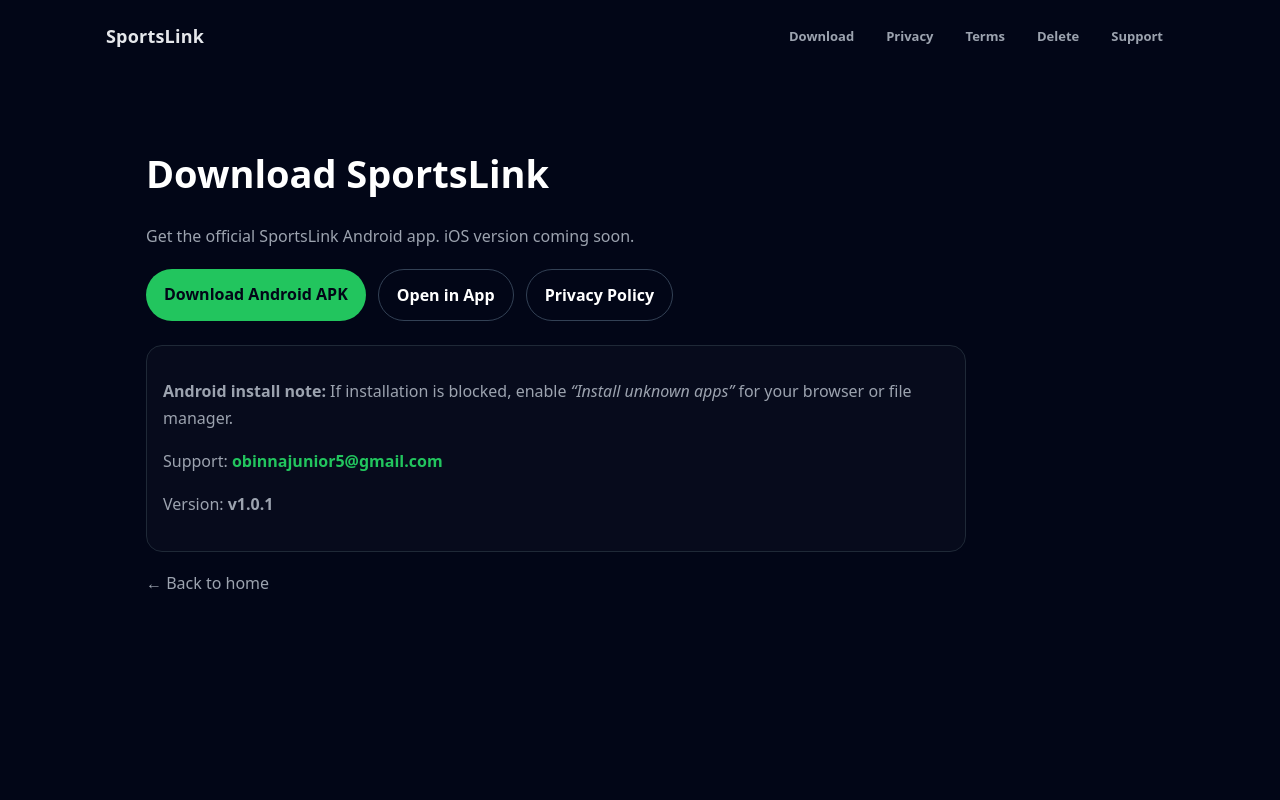
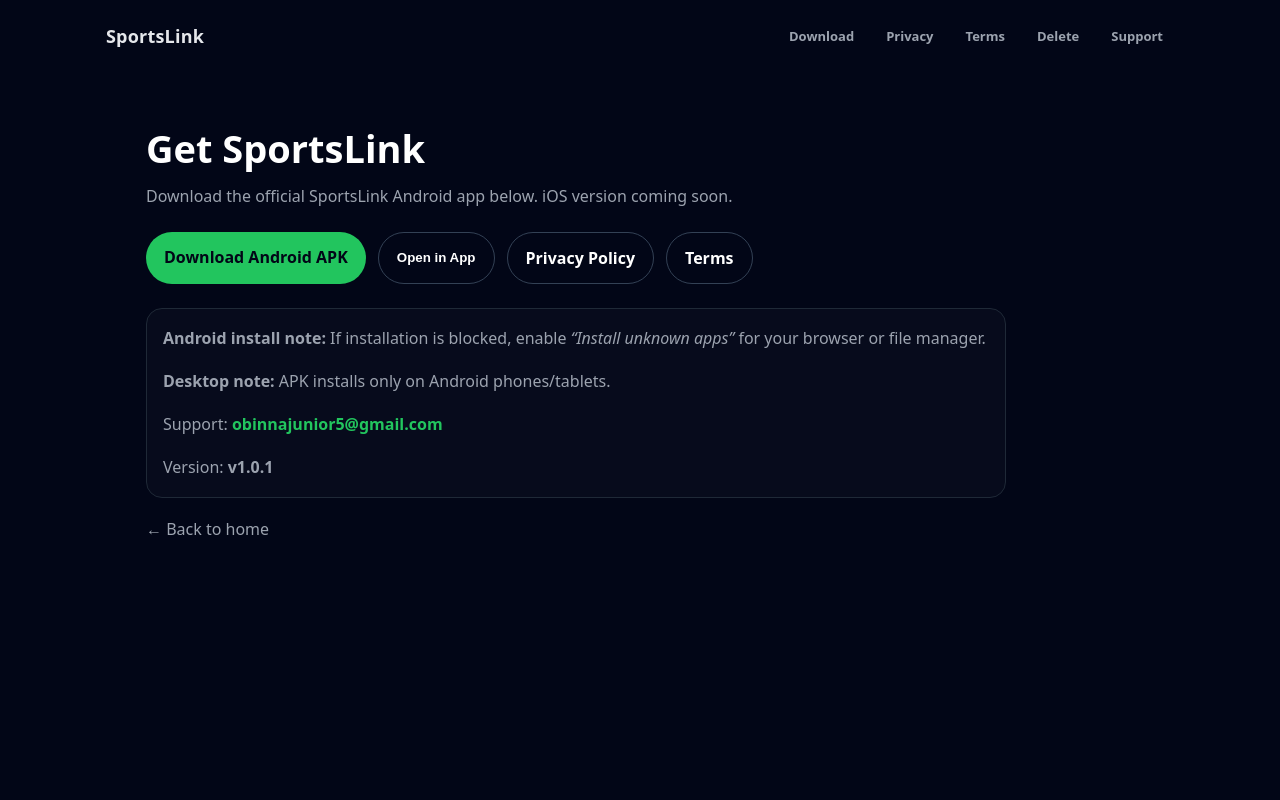
Before and after one commit to obinnakaka/sportslink-web, a Next.js app: page /download in a window 1280 px wide. Shown: the top 800 px of the page. Built offline with nearby package versions, Linux system fonts and the light colour scheme.

Commit message:
Update download page: Android open intent

```diff
--- a/app/download/page.tsx
+++ b/app/download/page.tsx
@@ -1,10 +1,39 @@
+// app/download/page.tsx
+"use client";
+
+import React, { useMemo } from "react";
 import Link from "next/link";
 
 const SUPPORT_EMAIL = "obinnajunior5@gmail.com";
+
+// ✅ Your APK release link
 const APK_URL =
   "https://github.com/obinnakaka/sportslink-web/releases/download/v1.0.1/SportsLink-v1.0.1.apk";
 
+// ✅ Your Android package (from app.json)
+const ANDROID_PACKAGE = "com.obinnaokeke.sportslink";
+
+// ✅ Your app scheme (from app.json)
+const APP_SCHEME = "sportslinkmobile";
+
+// Android best-practice deep link open (Intent URI)
+function buildAndroidIntentUrl() {
+  // This will try to open the app; if not installed, Android shows an option / fails gracefully.
+  return `intent://open#Intent;scheme=${APP_SCHEME};package=${ANDROID_PACKAGE};end`;
+}
+
 export default function DownloadPage() {
+  const { isAndroid, isIOS } = useMemo(() => {
+    if (typeof navigator === "undefined") return { isAndroid: false, isIOS: false };
+    const ua = navigator.userAgent || "";
+    return {
+      isAndroid: /Android/i.test(ua),
+      isIOS: /iPhone|iPad|iPod/i.test(ua),
+    };
+  }, []);
+
+  const androidOpenUrl = buildAndroidIntentUrl();
+
   return (
     <main
       style={{
@@ -15,14 +44,16 @@
         fontFamily: "system-ui, sans-serif",
       }}
     >
-      <h1 style={{ fontSize: 38, fontWeight: 900 }}>Download SportsLink</h1>
+      {/* Title */}
+      <h1 style={{ fontSize: 38, fontWeight: 900, margin: 0 }}>Get SportsLink</h1>
 
-      <p style={{ color: "#9ca3af", marginTop: 8 }}>
-        Get the official SportsLink Android app. iOS version coming soon.
+      <p style={{ color: "#9ca3af", marginTop: 10, maxWidth: 820, lineHeight: 1.6 }}>
+        Download the official SportsLink Android app below. iOS version coming soon.
       </p>
 
       {/* Buttons */}
       <div style={{ marginTop: 22, display: "flex", gap: 12, flexWrap: "wrap" }}>
+        {/* Download APK */}
         <a
           href={APK_URL}
           target="_blank"
@@ -39,8 +70,10 @@
           Download Android APK
         </a>
 
-        <Link
-          href="/open"
+        {/* Open in App */}
+        {isAndroid ? (
+          <a
+            href={androidOpenUrl}
             style={{
               padding: "14px 18px",
               borderRadius: 999,
@@ -51,8 +84,32 @@
             }}
           >
             Open in App
-        </Link>
+          </a>
+        ) : (
+          <button
+            type="button"
+            onClick={() => {
+              alert(
+                isIOS
+                  ? "iPhone note: SportsLink iOS app is not available yet. (TestFlight/App Store coming soon.)"
+                  : "Open in App works on Android when the app is installed."
+              );
+            }}
+            style={{
+              padding: "14px 18px",
+              borderRadius: 999,
+              border: "1px solid #334155",
+              color: "white",
+              fontWeight: 800,
+              background: "transparent",
+              cursor: "pointer",
+            }}
+          >
+            Open in App
+          </button>
+        )}
 
+        {/* Privacy / Terms */}
         <Link
           href="/privacy"
           style={{
@@ -66,39 +123,67 @@
         >
           Privacy Policy
         </Link>
+
+        <Link
+          href="/terms"
+          style={{
+            padding: "14px 18px",
+            borderRadius: 999,
+            border: "1px solid #334155",
+            color: "white",
+            fontWeight: 800,
+            textDecoration: "none",
+          }}
+        >
+          Terms
+        </Link>
       </div>
 
       {/* Info box */}
       <div
         style={{
           marginTop: 24,
-          maxWidth: 820,
+          maxWidth: 860,
           border: "1px solid #1f2937",
           borderRadius: 16,
           padding: 16,
           background: "rgba(255,255,255,0.02)",
         }}
       >
+        <p style={{ color: "#9ca3af", lineHeight: 1.7, marginTop: 0 }}>
+          <strong>Android install note:</strong> If installation is blocked, enable{" "}
+          <em>“Install unknown apps”</em> for your browser or file manager.
+        </p>
+
+        {isAndroid ? (
           <p style={{ color: "#9ca3af", lineHeight: 1.7 }}>
-          <strong>Android install note:</strong> If installation is blocked,
-          enable <em>“Install unknown apps”</em> for your browser or file manager.
+            <strong>Android tip:</strong> After installing, come back here and tap{" "}
+            <strong>Open in App</strong>.
           </p>
+        ) : isIOS ? (
+          <p style={{ color: "#9ca3af", lineHeight: 1.7 }}>
+            <strong>iPhone note:</strong> APK files cannot install on iPhone. The iOS build will be
+            available via TestFlight/App Store soon.
+          </p>
+        ) : (
+          <p style={{ color: "#9ca3af", lineHeight: 1.7 }}>
+            <strong>Desktop note:</strong> APK installs only on Android phones/tablets.
+          </p>
+        )}
 
         <p style={{ color: "#9ca3af", lineHeight: 1.7 }}>
           Support:{" "}
-          <a
-            href={`mailto:${SUPPORT_EMAIL}`}
-            style={{ color: "#22c55e", fontWeight: 800 }}
-          >
+          <a href={`mailto:${SUPPORT_EMAIL}`} style={{ color: "#22c55e", fontWeight: 800 }}>
             {SUPPORT_EMAIL}
           </a>
         </p>
 
-        <p style={{ color: "#9ca3af", lineHeight: 1.7 }}>
+        <p style={{ color: "#9ca3af", lineHeight: 1.7, marginBottom: 0 }}>
           Version: <strong>v1.0.1</strong>
         </p>
       </div>
 
+      {/* Back */}
       <div style={{ marginTop: 20 }}>
         <Link href="/" style={{ color: "#9ca3af", textDecoration: "none" }}>
           ← Back to home
```
Lines whose indentation alone changed are shown as unchanged.
